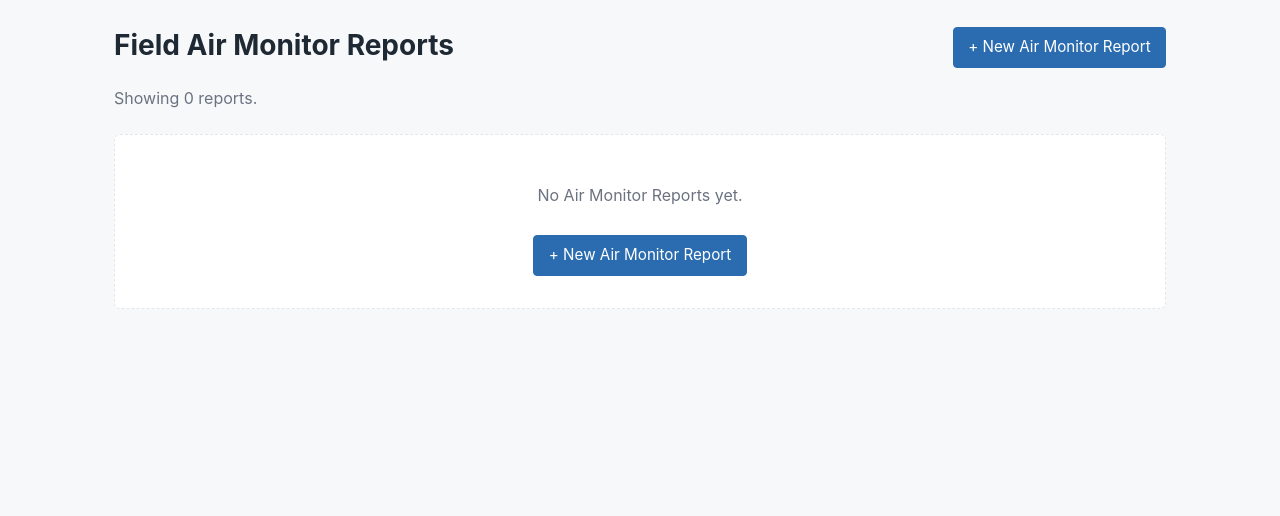
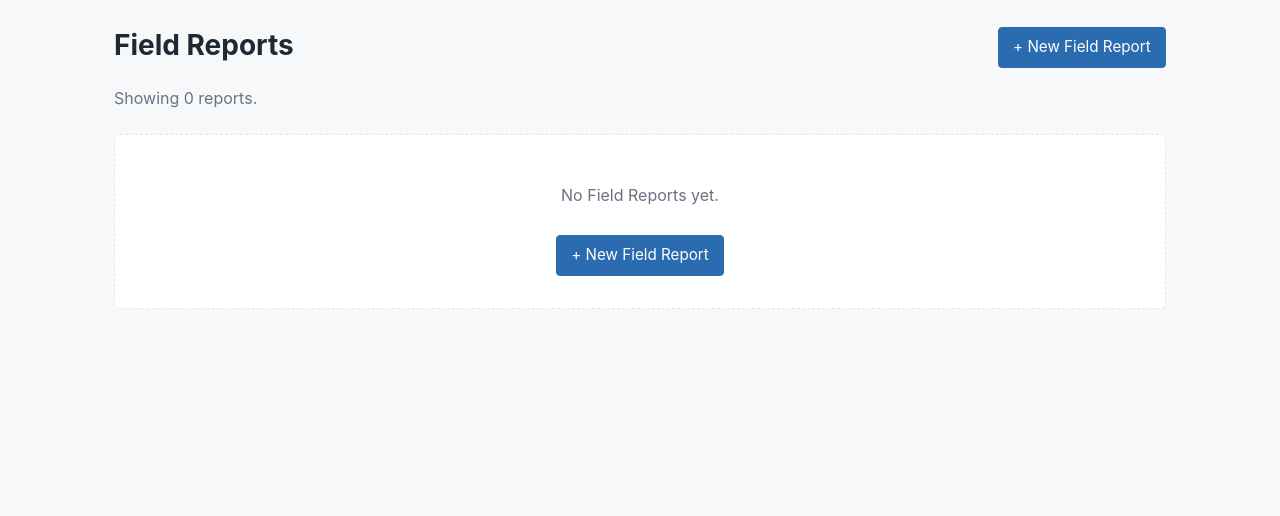
Before and after one commit to jKeonaona/SampleTrack, a Python web app: template templates/amr/list.html in a window 1280 px wide. Shown: the part 51-567 px from the top of the page. Run offline with Jinja, Linux system fonts and the light colour scheme; the template is opened without the code that fills it, so the values that code supplies are empty.

Commit message:
Rename user-facing 'Air Monitor Report' / 'AMR' strings to 'Field Report' across templates to match nav and reflect broader scope coming with the Sampling Event flow; URL paths, blueprint name, and model name unchanged
Co-Authored-By: Claude Opus 4.7 (1M context) <noreply@anthropic.com>

```diff
--- a/templates/amr/detail.html
+++ b/templates/amr/detail.html
@@ -1,16 +1,16 @@
 {% extends "base.html" %}
 
-{% block title %}AMR: {{ amr.client_sample_id }}{% endblock %}
+{% block title %}Field Report: {{ amr.client_sample_id }}{% endblock %}
 
 {% block content %}
   <div class="toolbar">
-    <h1>Air Monitor Report: {{ amr.client_sample_id }}</h1>
+    <h1>Field Report: {{ amr.client_sample_id }}</h1>
     <div style="display: flex; gap: 0.5rem;">
       <a class="btn secondary" href="{{ url_for('amr.list_amr') }}">Back to list</a>
       <a class="btn" href="{{ url_for('amr.edit', id=amr.id) }}">Edit</a>
       {% if current_user.is_authenticated and current_user.is_admin %}
         <form method="post" action="{{ url_for('amr.delete', id=amr.id) }}"
-              onsubmit="return confirm('Delete this Air Monitor Report?');"
+              onsubmit="return confirm('Delete this Field Report?');"
               style="display: inline;">
           <button type="submit" class="btn" style="background: var(--danger); border-color: var(--danger);">Delete</button>
         </form>
--- a/templates/amr/edit.html
+++ b/templates/amr/edit.html
@@ -1,10 +1,10 @@
 {% extends "base.html" %}
 
-{% block title %}Edit Air Monitor Report{% endblock %}
+{% block title %}Edit Field Report{% endblock %}
 
 {% block content %}
   <div class="toolbar">
-    <h1>Edit Air Monitor Report</h1>
+    <h1>Edit Field Report</h1>
     <a class="btn secondary" href="{{ url_for('amr.detail', id=amr.id) }}">Cancel</a>
   </div>
 
--- a/templates/amr/list.html
+++ b/templates/amr/list.html
@@ -1,11 +1,11 @@
 {% extends "base.html" %}
 
-{% block title %}Field Air Monitor Reports{% endblock %}
+{% block title %}Field Reports{% endblock %}
 
 {% block content %}
   <div class="toolbar">
-    <h1>Field Air Monitor Reports</h1>
-    <a class="btn" href="{{ url_for('amr.new') }}">+ New Air Monitor Report</a>
+    <h1>Field Reports</h1>
+    <a class="btn" href="{{ url_for('amr.new') }}">+ New Field Report</a>
   </div>
 
   <p class="subtitle">
@@ -55,8 +55,8 @@
     </table>
   {% else %}
     <div class="empty">
-      <p>No Air Monitor Reports yet.</p>
-      <a class="btn" href="{{ url_for('amr.new') }}">+ New Air Monitor Report</a>
+      <p>No Field Reports yet.</p>
+      <a class="btn" href="{{ url_for('amr.new') }}">+ New Field Report</a>
     </div>
   {% endif %}
 {% endblock %}
--- a/templates/amr/new.html
+++ b/templates/amr/new.html
@@ -1,10 +1,10 @@
 {% extends "base.html" %}
 
-{% block title %}New Air Monitor Report{% endblock %}
+{% block title %}New Field Report{% endblock %}
 
 {% block content %}
   <div class="toolbar">
-    <h1>New Air Monitor Report</h1>
+    <h1>New Field Report</h1>
     <a class="btn secondary" href="{{ url_for('amr.list_amr') }}">Cancel</a>
   </div>
 
--- a/templates/samples/detail.html
+++ b/templates/samples/detail.html
@@ -103,7 +103,7 @@
     <p style="color: var(--muted);">No analytical results recorded for this sample.</p>
   {% endif %}
 
-  <h2>Field Air Monitor Report</h2>
+  <h2>Field Report</h2>
   {% if amr %}
     <div class="info-block">
       <p style="margin-top: 0;">
@@ -129,7 +129,7 @@
     </div>
   {% else %}
     <div class="info-block" style="color: var(--muted);">
-      No field Air Monitor Report on file for this sample.
+      No Field Report on file for this sample.
       <a href="{{ url_for('amr.new', client_sample_id=sample.client_sample_id) }}">Create one →</a>
     </div>
   {% endif %}
```
